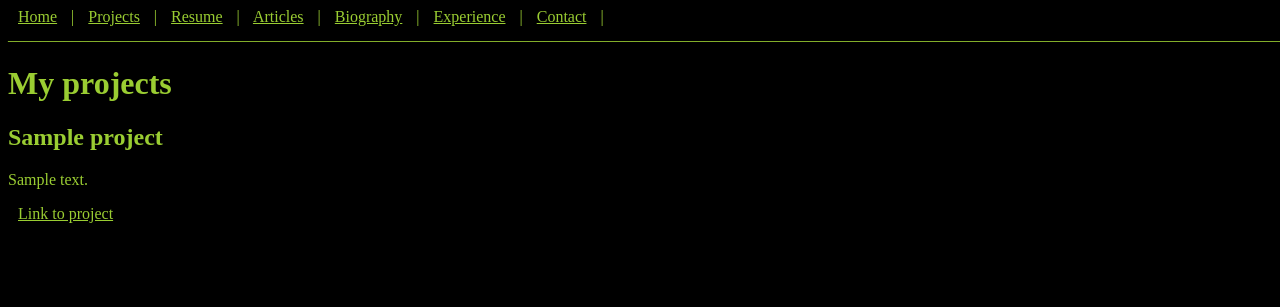
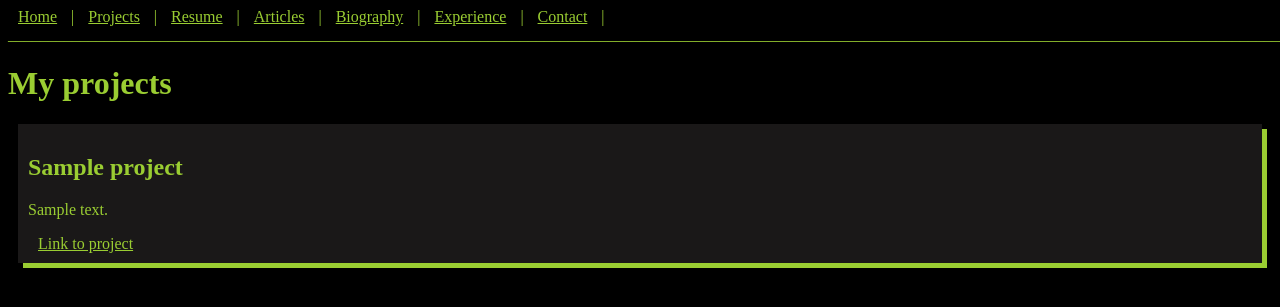
Before and after one commit to Null-byte-00/portfolio, a Django app: page /projects/ in a window 1280 px wide; the page is wider, and only the part inside the window is pictured. Shown: the top 307 px of that part. Run offline with Django 5.2, Linux system fonts and the light colour scheme; tables that the repository leaves empty hold one stand-in row (values such as "Sample post").

Commit message:
made some more style changes

```diff
--- a/projects/templates/projects.html
+++ b/projects/templates/projects.html
@@ -3,8 +3,10 @@
 {% block body %}
     <h1>My projects</h1>
     {% for project in projects %}
+    <div class="box">
         <h2>{{ project.title }}</h2>
-        <p>{{ project.description }}</p>
+        <p>{{ project.description | truncatechars:30 }}</p>
         <a href="{{ project.url }}">Link to project</a>
+    </div>
     {% endfor %}
 {% endblock %}
--- a/static/main.css
+++ b/static/main.css
@@ -7,3 +7,11 @@ a {
     color: yellowgreen;
     margin: 10px 10px 10px;
 }
+
+.box {
+    background-color: rgb(26, 24, 24);
+    color: yellowgreen;
+    padding: 10px;
+    margin: 10px;
+    box-shadow: 5px 5px yellowgreen;
+}
```
